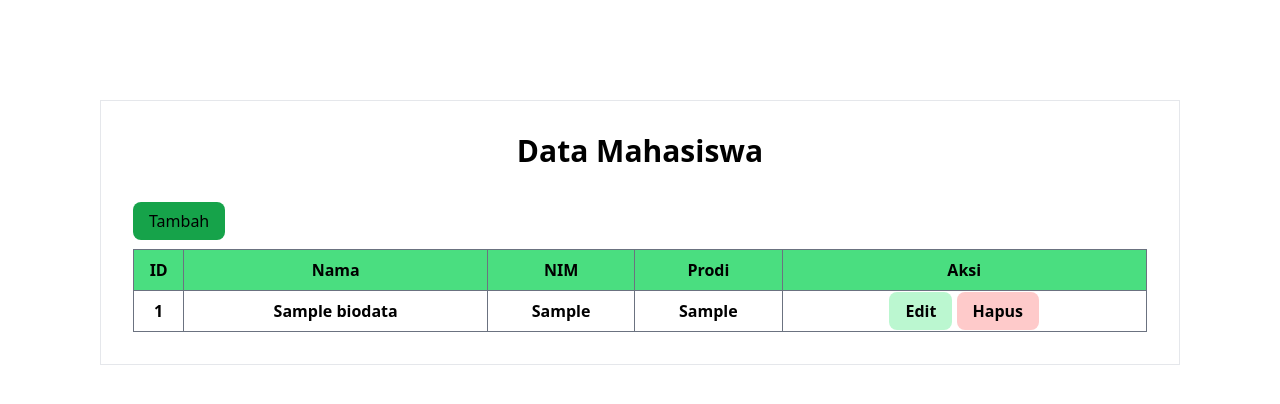
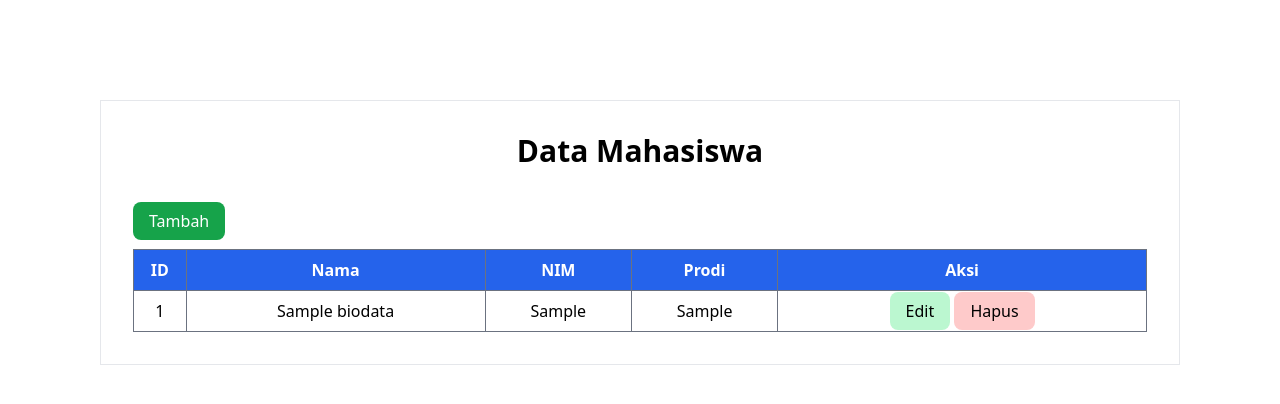
Before and after one commit to ncflsy/data_mahasiswa, a PHP site: page / in a window 1280 px wide. Shown: the top 404 px of the page. Run offline with PHP 8.4, Linux system fonts and the light colour scheme; tables that the repository leaves empty or names only in its code hold one stand-in row (values such as "Sample post"); lists and menus that the app fills with data are empty.

Commit message:
changes color

```diff
--- a/public/css/style.css
+++ b/public/css/style.css
@@ -758,6 +786,16 @@ video {
   background-color: rgb(243 244 246 / var(--tw-bg-opacity));
 }
 
+.bg-blue-600 {
+  --tw-bg-opacity: 1;
+  background-color: rgb(37 99 235 / var(--tw-bg-opacity));
+}
+
+.bg-blue-400 {
+  --tw-bg-opacity: 1;
+  background-color: rgb(96 165 250 / var(--tw-bg-opacity));
+}
+
 .p-8 {
   padding: 2rem;
 }
@@ -803,7 +856,26 @@ video {
   font-weight: 700;
 }
 
+.font-light {
+  font-weight: 300;
+}
+
 .text-white {
   --tw-text-opacity: 1;
   color: rgb(255 255 255 / var(--tw-text-opacity));
 }
+
+.text-red-800 {
+  --tw-text-opacity: 1;
+  color: rgb(153 27 27 / var(--tw-text-opacity));
+}
+
+.text-red-200 {
+  --tw-text-opacity: 1;
+  color: rgb(254 202 202 / var(--tw-text-opacity));
+}
+
+.text-blue-600 {
+  --tw-text-opacity: 1;
+  color: rgb(37 99 235 / var(--tw-text-opacity));
+}
--- a/public/edit.php
+++ b/public/edit.php
@@ -22,7 +22,7 @@ if ($id) {
 
 <body>
     <section id="input">
-        <div class="container border max-w-[1000px] mx-auto h-[100vh] flex flex-col justify-center items-center">
+        <div class="container border max-w-[1000px] h-[100vh] mx-auto flex flex-col justify-center items-center">
             <h1 class="font-bold text-3xl mb-8">Edit Data Mahasiswa</h1>
             <form action="proses_update.php?id= <?php echo $id ?>" method="POST" class="flex flex-col gap-4">
                 <div>
--- a/public/index.php
+++ b/public/index.php
@@ -21,10 +21,10 @@ $result = mysqli_query($koneksi, $query);
 
             </div>
             <div>
-                <a href="input.php" class="bg-green-600 px-4 py-2 rounded-lg">Tambah</a>
+                <a href="input.php" class="bg-green-600 px-4 py-2 rounded-lg text-white">Tambah</a>
                 <table class="w-full mt-4">
                     <thead>
-                        <tr class="bg-green-400">
+                        <tr class="bg-blue-600 text-white">
                             <th class="border border-gray-500 py-2">ID</th>
                             <th class="border border-gray-500 py-2">Nama</th>
                             <th class="border border-gray-500 py-2">NIM</th>
@@ -37,11 +37,11 @@ $result = mysqli_query($koneksi, $query);
                         while ($row = mysqli_fetch_assoc($result)) {
                         ?>
                             <tr>
-                                <th class="border border-gray-500 py-2"><?php echo $row['id'] ?></th>
-                                <th class="border border-gray-500 py-2"><?php echo $row['nama'] ?></th>
-                                <th class="border border-gray-500 py-2"><?php echo $row['nim'] ?></th>
-                                <th class="border border-gray-500 py-2"><?php echo $row['prodi'] ?></th>
-                                <th class="border border-gray-500 py-2">
+                                <th class="border border-gray-500 py-2 font-light"><?php echo $row['id'] ?></th>
+                                <th class="border border-gray-500 py-2 font-light"><?php echo $row['nama'] ?></th>
+                                <th class="border border-gray-500 py-2 font-light"><?php echo $row['nim'] ?></th>
+                                <th class="border border-gray-500 py-2 font-light"><?php echo $row['prodi'] ?></th>
+                                <th class="border border-gray-500 py-2 font-light">
                                     <a href="edit.php?id=<?php echo $row['id']; ?>" class="bg-green-200 px-4 py-2 rounded-lg">Edit</a>
                                     <a href="proses_delete.php?id=<?php echo $row['id']; ?>" class="bg-red-200 px-4 py-2 rounded-lg">Hapus</a>
                                 </th>
```
Also changed, not shown: other parts of public/css/style.css (+43 -0 lines).
